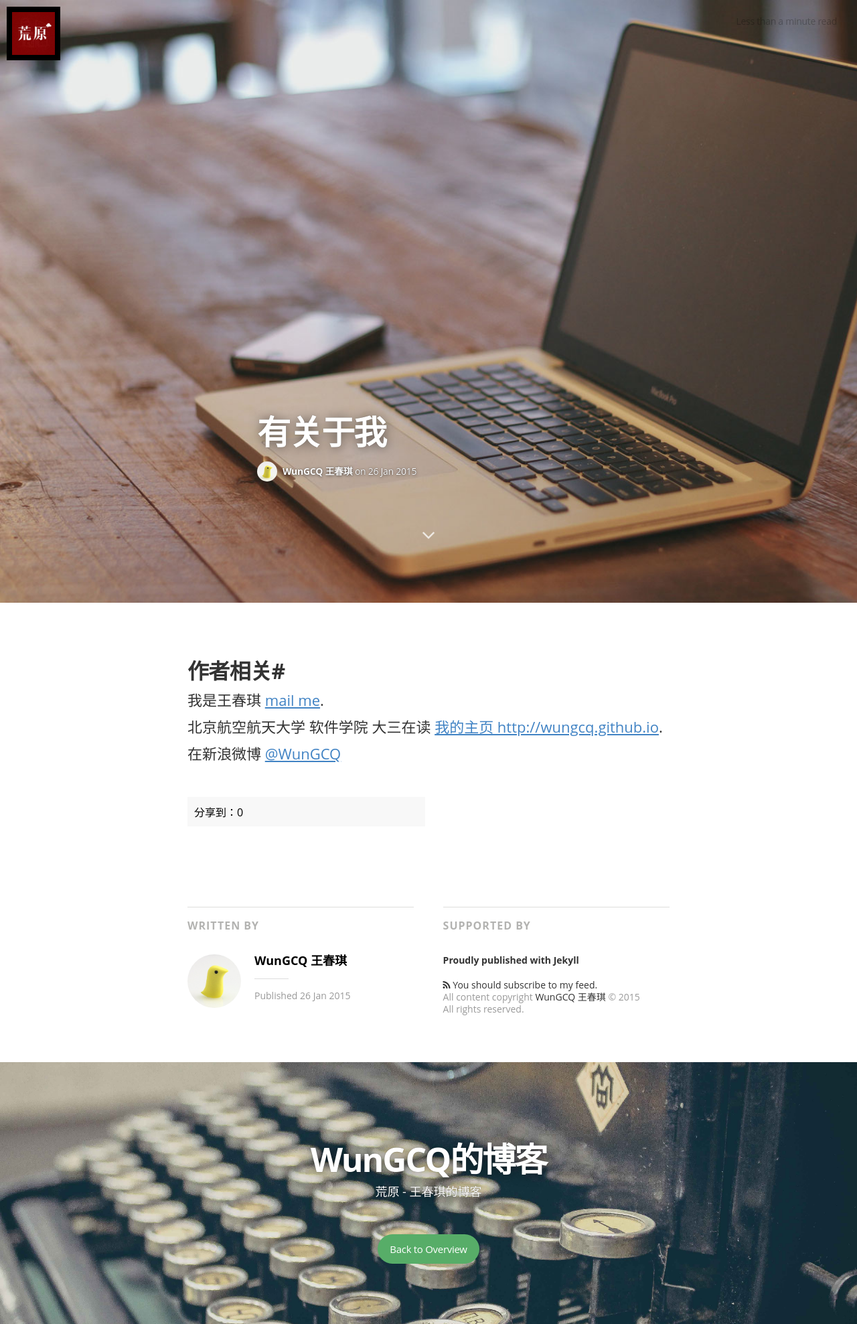
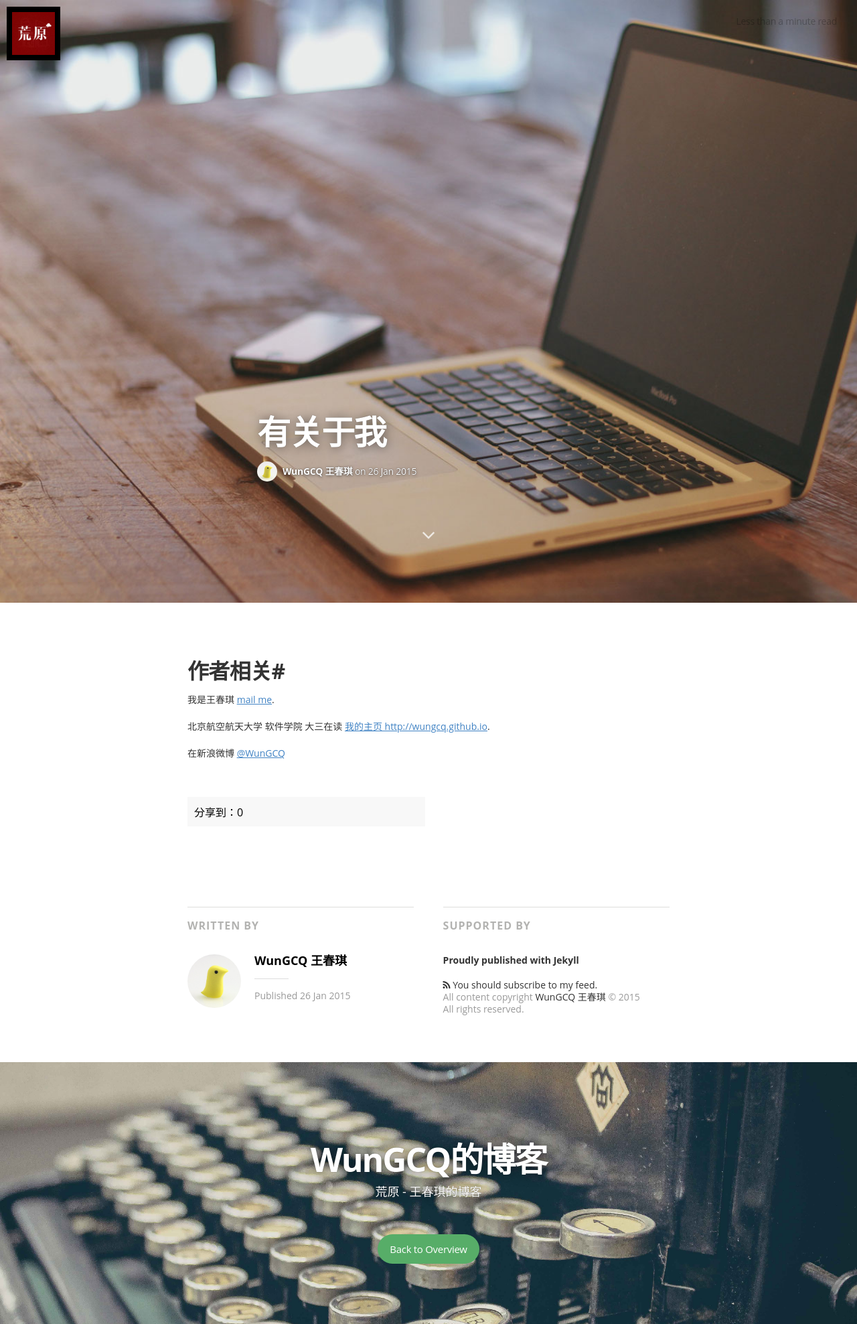
Before and after one commit to wcqblog/wcqblog.github.io, a Jekyll site: the page built from _posts/2015-1-26-about-me.markdown, in a window 1280 px wide. Shown: the whole page at 67% size. Built offline with Jekyll 4.4.1, drawn with Linux system fonts in a browser that asks for light colours; nearby versions of some CDN libraries; some web fonts are replaced; Markdown is read by kramdown in place of the engine named in the settings; comment, search, counter and statistics services are not loaded.

Commit message:
Update main.sass

```diff
--- a/css/main.sass
+++ b/css/main.sass
@@ -386,7 +386,7 @@ body
     p
       font-weight: 400
       font-style: normal
-      font-size: 22px
+      font-size: 14px
       line-height: 30px
       margin: 0
       padding-top: 5px
```
